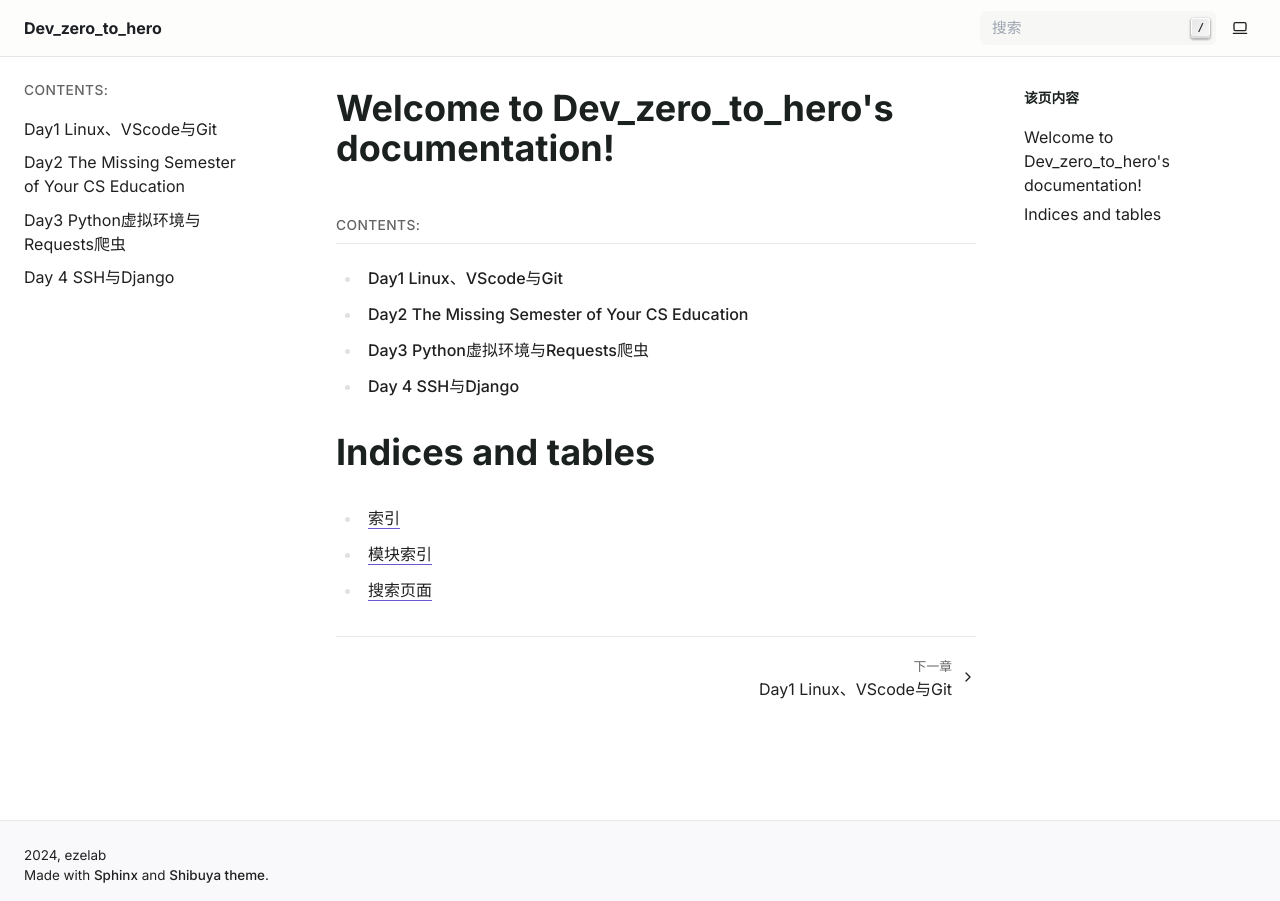
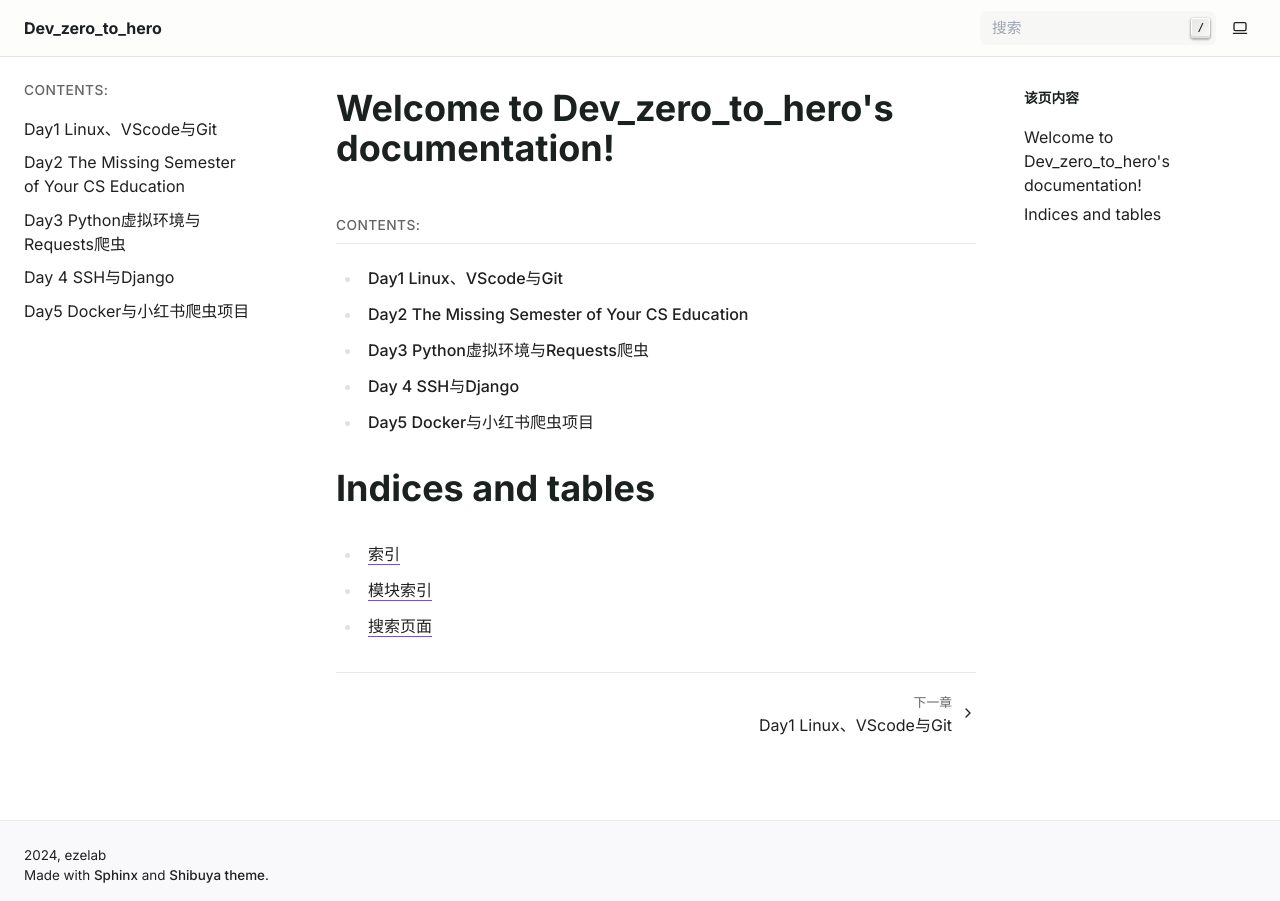
Before and after one commit to EZEORG/dev_zero_to_hero, a Sphinx documentation site: the page built from source/index.rst, in a window 1280 px wide. Built offline with Sphinx 7.4.7, drawn with Linux system fonts in a browser that asks for light colours; nearby versions of some CDN libraries; some of the changed lines change nothing that is shown.

Commit message:
docs:add day5

````diff
--- a/source/index.rst
+++ b/source/index.rst
@@ -14,6 +14,7 @@ Welcome to Dev_zero_to_hero's documentation!
    notes/2024-summer-day2
    notes/2024-summer-day3
    notes/2024-summer-day4
+   notes/2024-summer-day5
 
 
 Indices and tables
--- /dev/null
+++ b/source/notes/2024-summer-day5.md
@@ -0,0 +1,114 @@
+# Day5 Docker与小红书爬虫项目
+
+## Docker
+
+为了避免换了不同的设备你仍然需要配置相同的开发环境，程序员们集思广益开发了**Docker**，这是一种轻量级的虚拟化技术，主要为了实现一个目标：无论你是什么系统、什么设备，我们都能在虚拟层面上获得一个相同的开发环境，而且能很好的实现扩容迁移。此外，Docker比较安全，即使Docker崩了也不影响你本身的操作系统。
+
+当我们在服务器上遨游的时候，我们常常会遇到装一个东西需要`sudo`权限，这时候老师会说，root不能给，对于泛用的东西可以帮你装，但你自己的，差不多得了。Docker同样可以解决这个问题，使用虚拟环境。
+
+Docker默认装在`root`上，可以参考网上Docker的官方文档中Docker rootless有关的部分。
+
+```
+dockerd-rootless-setuptool.sh install
+```
+
+这时候，我们可以用最简单的一串代码感受以下Docker的工作流程：
+
+```
+docker run hello-world
+```
+然后，Docker开始工作，从镜像库里拉取镜像，创造了一个新的容器，执行了一些操作，把这些输出推到了你现在看到的终端，大概是这样的：
+
+![](https://files.mdnice.com/user/58281/2d5c6c50-6a6e-4e8d-94a3-3880a36c62b4.png)
+
+使用`docker run -it ubuntu bash`之后启动了容器，会发现你变成了`root`，因为你已经进入了这个容器了。
+
+- 查看当前正在运行的容器：`docker ps`
+- 查看已安装的镜像:`docker image <command>`可以查看各种方法
+
+这里以mongoDB为例，docker安装MongoDB有两种办法：
+- 第一种 命令行直接安装
+
+```
+docker pull mongo:latest
+```
+
+- 第二种 docker desktop中搜索安装
+
+ ![](https://files.mdnice.com/user/58281/d211480f-7e9d-4b65-a8b8-6d4b9bb9f135.png)
+
+ 点pull安装。
+
+安装好之后，用以下命令启动mongo
+
+```
+docker run -d -p 27017:27017 --name my-mongo-container mongo
+```
+
+-  -d: 后台运行容器。
+-  -p 27017:27017: 将主机的27017端口映射到容器的27017端口。
+-  --name my-mongo-container: 为容器指定一个名字，这里是my-mongo-container，你可以根据需要更改。
+
+用以下命令进入mongoDB容器的bash
+
+```
+docker exec -it my-mongo-container bash
+```
+
+进入bash之后，可以用这个命令连接mongodb
+
+```
+mongosh --host 127.0.0.1 --port 27017
+```
+
+- 停止容器:`docker stop my-mongo-container`
+- 删除容器:`docker rm my-mongo-container`
+
+## Docker compose
+
+我们可以通过docker compose很轻松的管理容器。
+
+比如，这是一个docker-compose.yml的示例程序
+
+![](https://files.mdnice.com/user/58281/3c6a86aa-a990-4c10-88c2-9c0b1cca1e80.png)
+
+这里注明了很多信息，比如容器的镜像服务，服务的细则。这里我拉取的是postgresql数据库的镜像，所以有管理员用户、密码等等。
+
+里面比较重要的是：
+
+- port：映射关系，如5432：5432，将本地的5432端口映射到服务器的5432端口
+- volumns：磁盘的映射，存到啥地方
+
+那么，现在写好了这个程序（~~不会写也没关系，有AI和万能的搜索引擎嘛~~），你就可以开始体验这个工具了。
+
+- `docker compose up`让你的容器跑起来，当然，跑的是`docker-compose.yml`的那个容器。
+- `docker compose up -d`可以让容器跑在后台。
+- `docker compose down`关闭容器。
+
+同样的，现在你可以使用`docker ps`看看这个新容器有没有成功运行起来了。
+
+## 小红书爬虫
+
+1. 从零开始，新建一个repo。
+2. 克隆repo到本地，django初始化一下，要利用django进行储存。
+3. 分析一下网页，比如说小红书就有很多的card。我们分析卡片内容大概是包在一个id叫做noteContainer的盒子里面。项目包括几个部分，note，用户，以及用户发的东西。用户对应profile，小红书号，IP地址，简介。
+4. 设计数据库储存信息：
+    - 用户url，CharField。对于url，让它做主键（唯一）,而且主键不能为空！！所以这里不需要设置为空，下面的要。
+    - 用户ID，先观察下是不是所有的ID都是数字？这里关系到要设计成纯数字还是字符串。根据观察发现，可能也有字符，所以要设计成字符串。这里对于一般的爬虫信息来说设置两个属性，blank（允许数据为空）和null（允许数据库为空）都为True，防止报错。
+    - 用户IP归属地，字符串。
+    - 用户简介的描述，这里可以把Field属性设置成TextField。
+    - 头像，储存成URLField。
+    - 用户的名字。
+    - 上次更新时间，可以设置成DateTimeField。这是一个好习惯，此外，顺便最好要取一个TextField的content保存整个网页。
+5. 做好了4这一步，记得django里面的settings设置一下用户等信息。然后`python manage.py migrate`，然后创建超级用户管理员。这些在昨天的note中都有提到。到这一步为止，数据库就建好了，可以直接通过web端的admin往里塞数据，当然这样很蠢，所以要写爬虫抓数据了。
+6. 装playwright：`pip install pytest-playwright`
+```
+安装playwright，可以使用镜像，我这里全局都是清华镜像，下得很快。
+pip config set global.index-url https://pypi.tuna.tsinghua.edu.cn/simple
+python3 -m playwright codegen --help
+有反馈，说明playwright安装成功
+python3 -m playwright install
+```
+装好了内核之后就可以codegen,启动这个内核，比如`playwright codegen https://www.baidu.com/`
+
+7. 接下来可以愉快的开始编写爬虫了，可以去playwright的官网copy一份模板。分析网页，编写代码。工程化一点的话，可以用虚拟环境，可以写`requirements.txt`里面放所需依赖，以后就可以直接`pip install -r requirements.txt`了。记得写版本！我们常用的库有time,lxml,bs4,ipdb（前提是同步）
````
